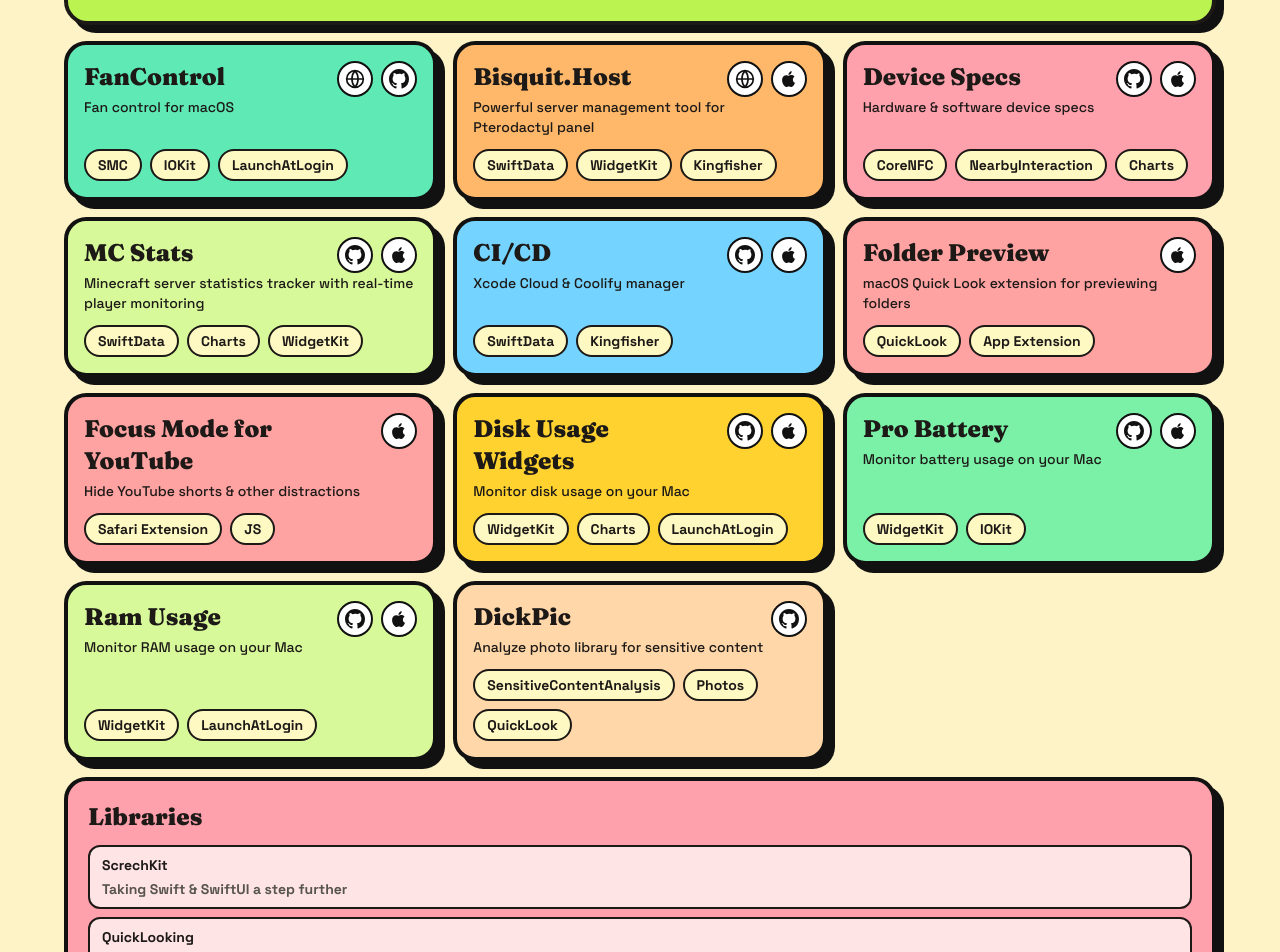
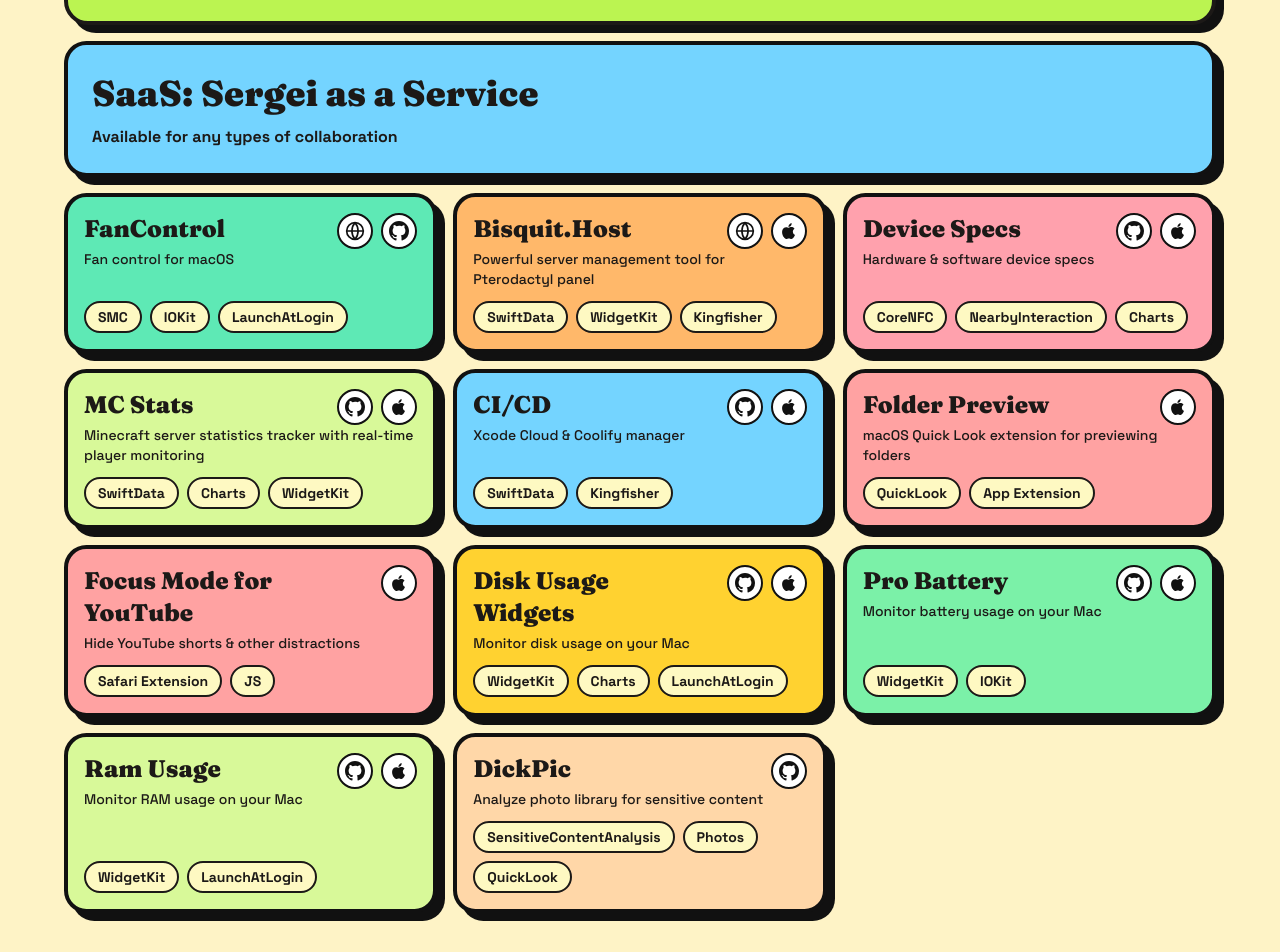
Before and after one commit to TopScrech/TopScrech-dev, a Nuxt app: page / in a window 1280 px wide. Shown: the part 195-1147 px from the top of the page. Built offline with nearby package versions, Linux system fonts and the light colour scheme.

Commit message:
added a new SaaS section

```diff
--- a/pages/index.vue
+++ b/pages/index.vue
@@ -68,6 +68,19 @@
           </div>
         </div>
       </header>
+
+      <section class="mb-4">
+        <article class="block-card bg-sky-300 p-5 sm:p-6">
+          <div class="flex flex-col gap-5">
+            <div class="max-w-3xl">
+              <h2 class="mt-1 text-3xl font-black sm:text-4xl">SaaS: Sergei as a Service</h2>
+              <p class="mt-3 max-w-2xl text-sm font-semibold sm:text-base">
+                Available for any types of collaboration
+              </p>
+            </div>
+          </div>
+        </article>
+      </section>
 
       <section class="mb-4 grid gap-4 md:grid-cols-2 xl:grid-cols-3">
         <article
@@ -156,45 +169,16 @@
         </article>
       </section>
 
-      <section class="grid gap-4">
-        <article class="block-card bg-rose-300 p-5">
-          <h3 class="text-2xl font-black">Libraries</h3>
-          <ul class="mt-3 grid gap-2 text-sm font-semibold">
-            <li
-              v-for="framework in featuredFrameworks"
-              :key="framework.name"
-              class="rounded-xl border-2 border-stone-900 bg-rose-100 px-3 py-2"
-            >
-              <a
-                :href="frameworkUrl(framework)"
-                target="_blank"
-                rel="noopener noreferrer"
-                class="inline-block hover:underline"
-              >
-                {{ framework.name }}
-              </a>
-              <p class="mt-1 text-stone-600">
-                {{ framework.description }}
-              </p>
-            </li>
-          </ul>
-        </article>
-      </section>
     </div>
   </div>
 </template>
 
 <script setup>
 import { apps } from "./data/apps.js";
-import { frameworks } from "./data/frameworks.js";
-import { currentYear } from "./data/currentYear.js";
-
-const featuredFrameworks = frameworks.slice(0, 6);
 
 const appStoreUrl = (app) => `https://apps.apple.com/app/id${app.downloads.appStore}`;
 const githubUrl = (app) => `https://github.com/${app.downloads.github}`;
 const webUrl = (app) => app.downloads.web;
-const frameworkUrl = (framework) => `https://github.com/${framework.link}`;
 
 const projectTileClasses = {
   "Bisquit.Host": "bg-orange-300",
@@ -250,4 +234,5 @@
   color: #fff;
   transform: translateY(-1px);
 }
+
 </style>
```
